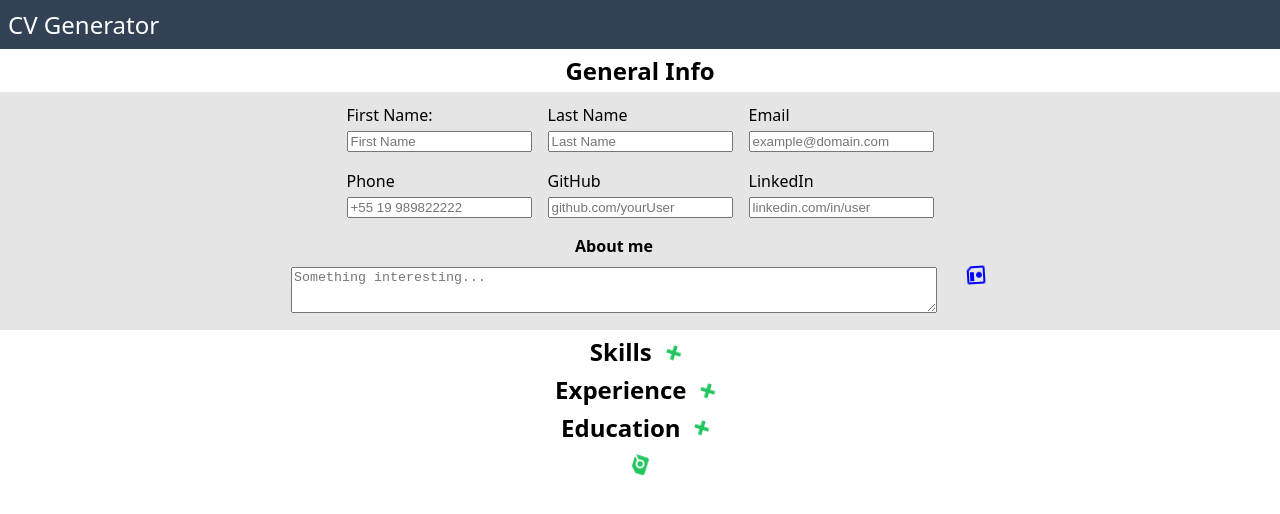
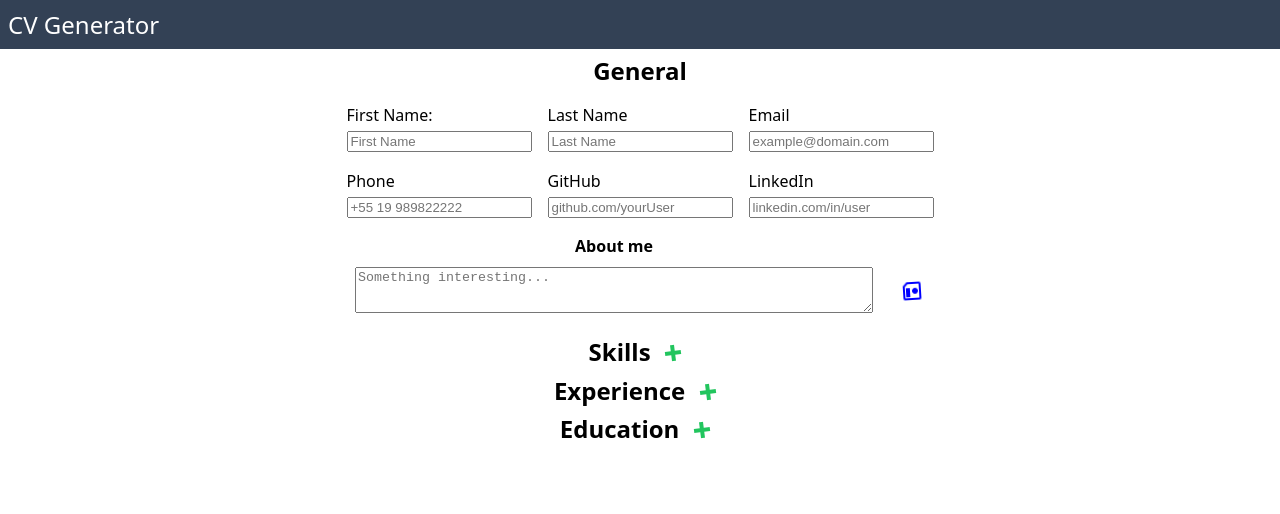
Before and after one commit to giovanniPepi/cv-project, a React (Create React App) app: page / in a window 1280 px wide. Shown: the top 514 px of the page. Built offline with nearby package versions, Linux system fonts and the light colour scheme.

Commit message:
Update button strucutre inside App.js

```diff
--- a/src/App.js
+++ b/src/App.js
@@ -5,8 +5,8 @@ import Skills from "./components/Skills";
 import Experience from "./components/Experience";
 import Education from "./components/Education";
 import Icon from "@mdi/react";
-import { mdiFileFind, mdiPlusThick } from "@mdi/js";
 import style from "./styles/App.css";
+import AddBtn from "./components/AddBtn";
 
 class App extends Component {
   constructor(props) {
@@ -57,7 +57,7 @@ class App extends Component {
       <main className="App" id="mainForm">
         <section className="mainSection">
           <header className="header">CV Generator</header>
-          <h3 className="sectionTitle">General Info</h3>
+          <h3 className="sectionTitle">General</h3>
           <Personal />
 
           <h3 className="sectionTitle">
@@ -66,7 +66,7 @@ class App extends Component {
               className="addBtn"
               onClick={() => this.handleClick("skillsIds")}
             >
-              <Icon path={mdiPlusThick} size={0.9} color="#22C55E" spin={10} />
+              <AddBtn />
             </button>
           </h3>
           {skills}
@@ -77,7 +77,7 @@ class App extends Component {
               className="addBtn"
               onClick={() => this.handleClick("experienceIds")}
             >
-              <Icon path={mdiPlusThick} size={0.9} color="#22C55E" spin={10} />
+              <AddBtn />
             </button>
           </h3>
           {experiences}
@@ -88,7 +88,7 @@ class App extends Component {
               className="addBtn"
               onClick={() => this.handleClick("educationIds")}
             >
-              <Icon path={mdiPlusThick} size={0.9} color="#22C55E" spin={10} />
+              <AddBtn />
             </button>
           </h3>
           {educations}
@@ -98,9 +98,7 @@ class App extends Component {
               window.print();
             }}
             className="addBtn printBtn"
-          >
-            <Icon path={mdiFileFind} size={0.9} color="#22C55E" spin={10} />
-          </button>
+          ></button>
         </section>
       </main>
     );
--- a/src/styles/App.css
+++ b/src/styles/App.css
@@ -89,7 +89,6 @@ input {
   justify-content: center;
   align-items: center;
   gap: var(--innerGap);
-  background-color: var(--neutral2);
   padding: var(--outerPadding);
 }
 .skillForm {
@@ -127,7 +126,12 @@ label {
 }
 .textAboutMe {
   min-height: 5vh;
-  min-width: 50vw;
+  min-width: 40vw;
+  max-width: 60vw;
+}
+
+.formBtn {
+  margin-top: 2rem;
 }
 
 /*
```
